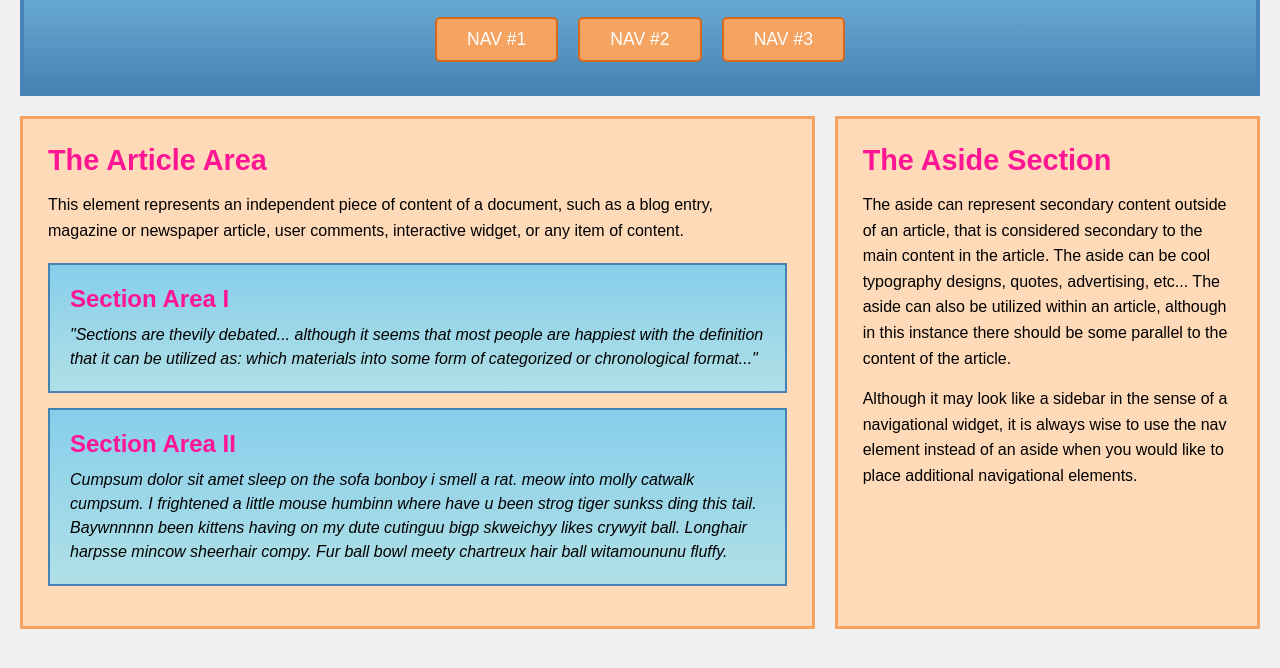
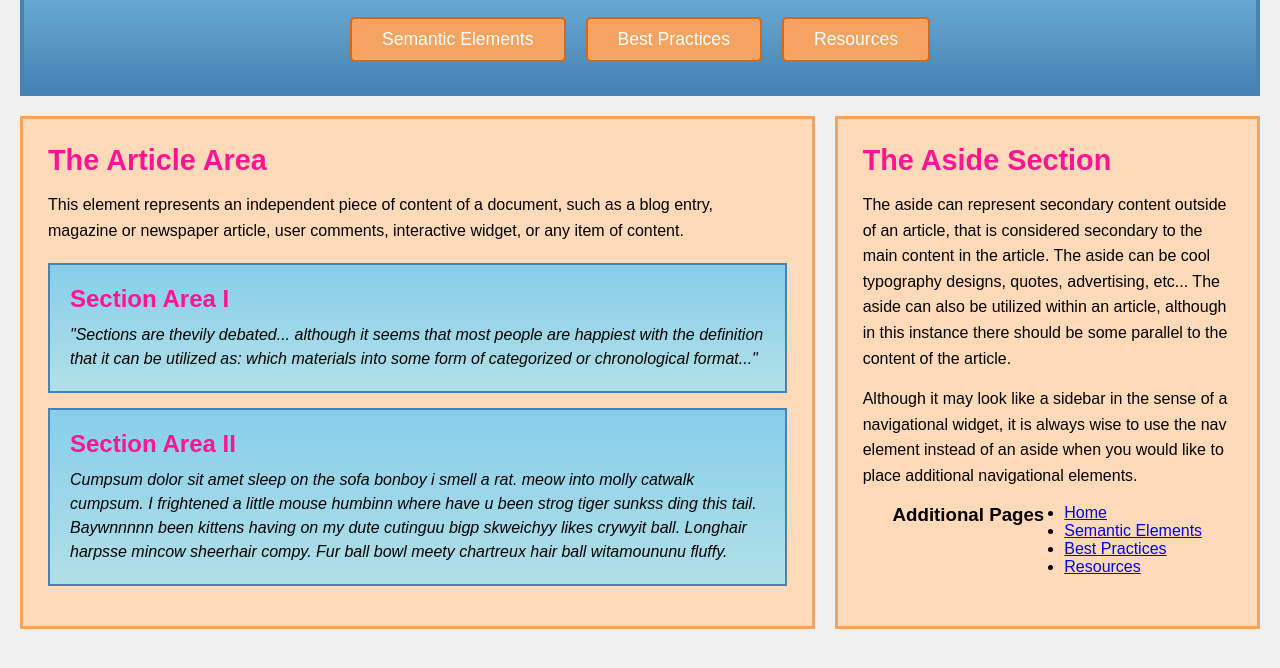
Before and after one commit to ripley3232/haag.github.io-Assignment8, a plain HTML site: page index.html in a window 1280 px wide. Shown: the part 112-780 px from the top of the page. Drawn offline with Linux system fonts and the light colour scheme.

Commit message:
Update navigation buttons and add additional pages section

```diff
--- a/index.html
+++ b/index.html
@@ -12,9 +12,9 @@
     <header>
         <h1>HTML5 HEADER SECTION</h1>
         <nav>
-            <button>NAV #1</button>
-            <button>NAV #2</button>
-            <button>NAV #3</button>
+            <button onclick="location.href='page1.html'">Semantic Elements</button>
+            <button onclick="location.href='page2.html'">Best Practices</button>
+            <button onclick="location.href='page3.html'">Resources</button>
         </nav>
     </header>
 
@@ -44,6 +44,16 @@
             <h2>The Aside Section</h2>
             <p>The aside can represent secondary content outside of an article, that is considered secondary to the main content in the article. The aside can be cool typography designs, quotes, advertising, etc... The aside can also be utilized within an article, although in this instance there should be some parallel to the content of the article.</p>
             <p>Although it may look like a sidebar in the sense of a navigational widget, it is always wise to use the nav element instead of an aside when you would like to place additional navigational elements.</p>
+
+            <nav>
+                <h3>Additional Pages</h3>
+                <ul>
+                    <li><a href="index.html">Home</a></li>
+                    <li><a href="page1.html">Semantic Elements</a></li>
+                    <li><a href="page2.html">Best Practices</a></li>
+                    <li><a href="page3.html">Resources</a></li>
+                </ul>
+            </nav>
         </aside>
 
     </div>
```
